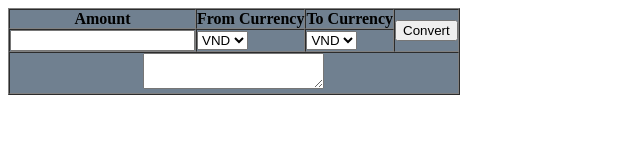
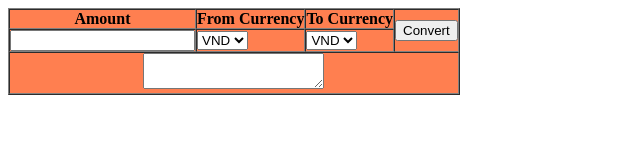
Before and after one commit to thien2k37/fix_bug_tien_te, a plain HTML site: page index.html in a window 1280 px wide. Shown: the whole page, without its empty margins (0-640 px from the left). Drawn offline with Linux system fonts and the light colour scheme.

Commit message:
themlannua

```diff
--- a/index.html
+++ b/index.html
@@ -5,7 +5,7 @@
     <title>Title</title>
 </head>
 <body>
-<table border="1" cellspacing="0" cellpadding="0" style="background: slategray">
+<table border="1" cellspacing="0" cellpadding="0" style="background: coral">
     <tr>
         <th>Amount</th>
         <th>From Currency</th>
```
